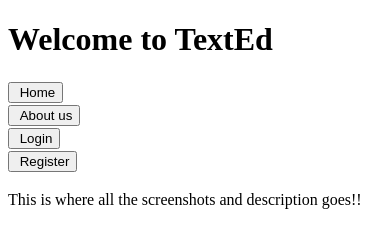
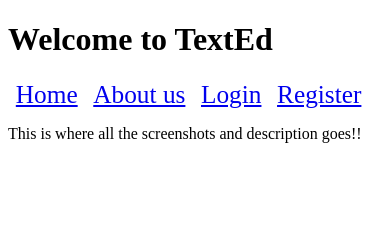
Before and after one commit to tkudupudi2/TextED, a plain HTML site: page GroupProject/templates/index.html in a window 390 px wide. Drawn offline with Linux system fonts and the light colour scheme.

Commit message:
navbar code from https://itnext.io/how-to-create-a-responsive-navigation-bar-with-html-css-and-jquery-step-by-step-tutorial-9c780b58479f

```diff
--- a/GroupProject/templates/index.html
+++ b/GroupProject/templates/index.html
@@ -4,10 +4,31 @@
         <meta charset="utf-8">
         <title>Welcome</title>
         <meta http-equiv="X-UA-Compatible" content="IE=edge">
+        <style>
+            li{
+                list-style-type: none;
+                margin:0vw;
+                font-size:3vh;
+            }
+            ul{
+                text-align: center;
+                margin:0;
+                padding:0;
+                display:flex;
+            }
+            li a {
+                padding:2vw;
+            }
+            li a:hover{
+                background-color:mintcream;
+            }
+            nav{width:100vw}
+        </style>
     </head>
     <body>
         <h1>Welcome to TextEd</h1>
-        <h3><a href="index.html"><button class="button" id="Home">&nbsp;Home</button></a>
+        <!--
+            <h3><a href="index.html"><button class="button" id="Home">&nbsp;Home</button></a>
             <div class="divider"></div>
             <a href="about.html"><button class="button" id="About us">&nbsp;About us</button></a>
             <div class="divider"></div>
@@ -15,7 +36,27 @@
             <div class="divider"></div>
             <a href="register.html"><button class="button" id="Register">&nbsp;Register</button></a>
             <div class="divider"></div>
-        </h3>
-        <p>This is where all the screenshots and description goes!!</p>
+
+        </h3>-->
+        <nav>
+            <ul>
+                <li>
+                    <a href="index.html">Home</a>
+                </li>
+                <li>
+                    <a href="about.html">About us</a>
+                </li>
+                <li>
+                    <a href="login.html">Login</a>
+                </li>
+                <li>
+                   <a href="register.html">Register</a>
+                </li>
+            </ul>
+
+        </nav>
+        <article>
+            <p>This is where all the screenshots and description goes!!</p>
+        </article>
     </body>
 </html>
```
